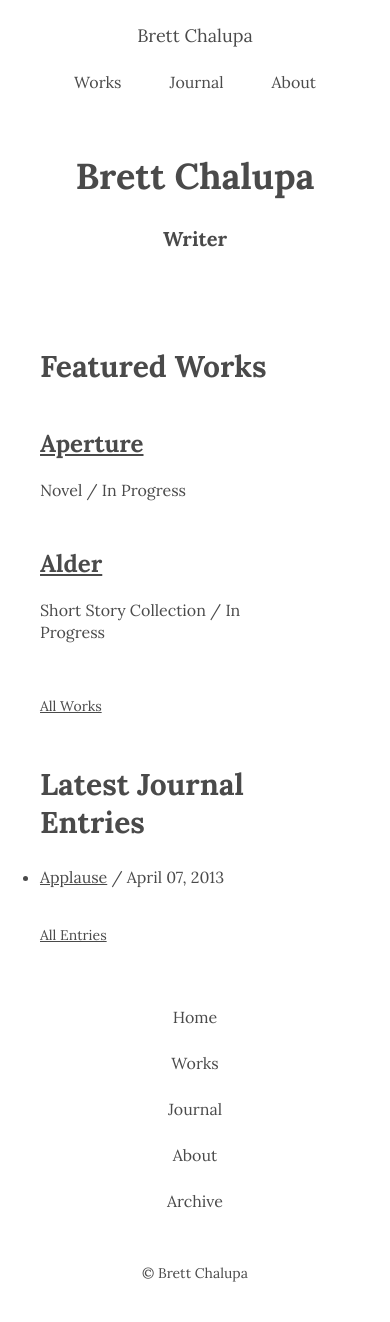
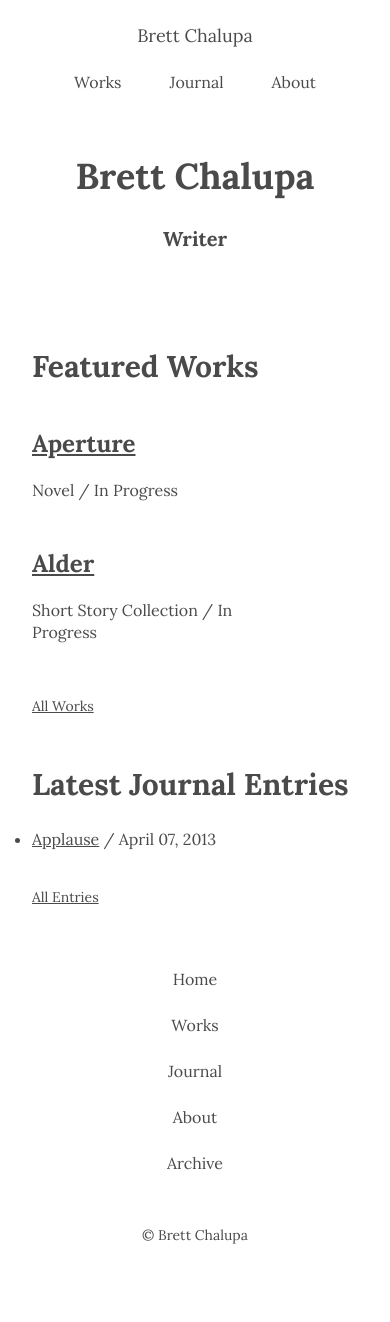
Before and after one commit to brettchalupa/brettchalupa.github.io, a Jekyll site: the page built from index.html, in a window 390 px wide. Built offline with Jekyll 4.4.1, drawn with Linux system fonts in a browser that asks for light colours; a script that is not in the unit is left out; after the commit the page ends 1284 px from its top, so only the background shows below that.

Commit message:
Reduce container padding on small screens
This makes it so that there is less of a gutter on smaller screens so
the content is wider (thus displaying more content). This change was
specifically made for iPhone.

```diff
--- a/_sass/layout.scss
+++ b/_sass/layout.scss
@@ -133,7 +133,11 @@ iframe {
 .container {
   max-width: 1024px;
   margin: 0 auto;
-  padding: 0 40px;
+  padding: 0 $spacing-unit;
+
+  @media (max-width: $breakpoint-sm) {
+    padding: 0 $spacing-unit / 1.5;
+  }
 }
 
 .wrapper {
```
